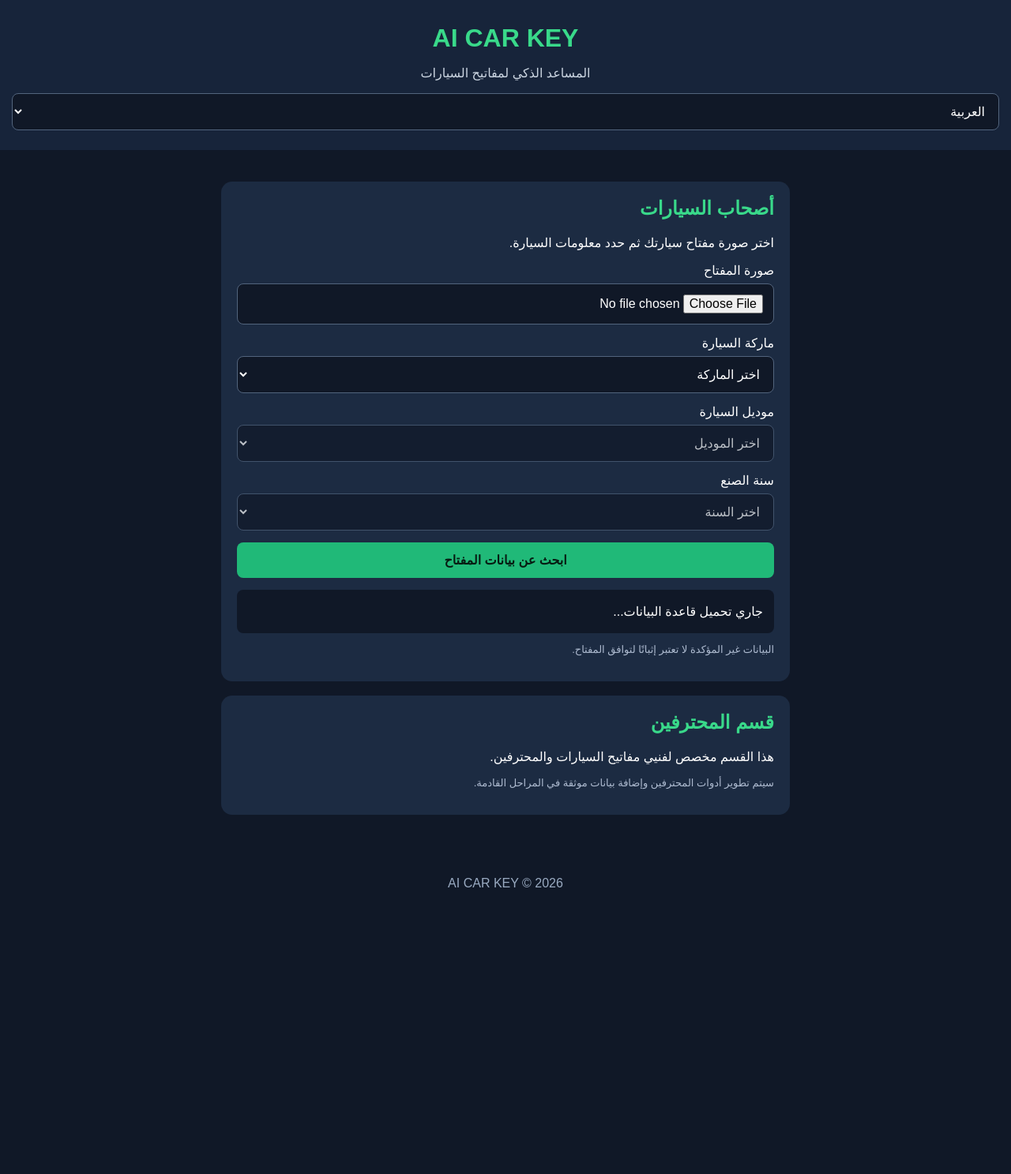
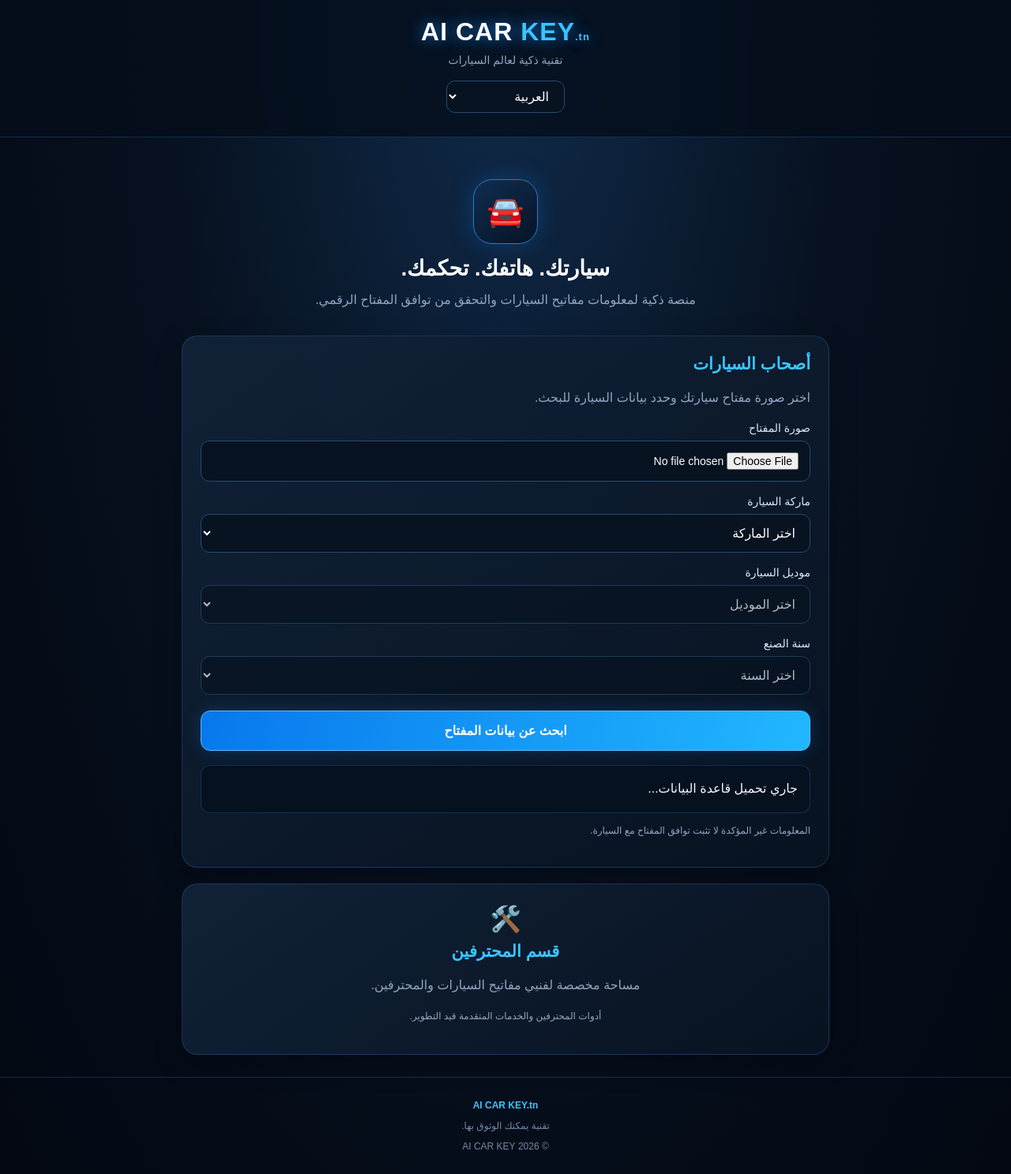
Before and after one commit to benmohamedothman515-arch/AI-CAR-KEY.-, a plain HTML site: page index.html in a window 1280 px wide. Shown: the whole page at 79% size. Before the commit the page ends 1148 px from the top, so only its background shows below. Drawn offline with Linux system fonts and the light colour scheme.

Commit message:
Update index.html with new styles and translations

```diff
--- a/index.html
+++ b/index.html
@@ -4,31 +4,200 @@
 <head>
 <meta charset="UTF-8">
 <meta name="viewport" content="width=device-width, initial-scale=1.0">
-<title>AI CAR KEY</title>
+<meta name="theme-color" content="#07111f">
+<meta name="description" content="AI CAR KEY - Smart automotive key information and digital key compatibility.">
+<title>AI CAR KEY.tn | Smart Automotive Technology</title>
+
 <style>
+:root {
+  --bg:#050b14;
+  --panel:#0d192a;
+  --panel2:#101f34;
+  --blue:#168cff;
+  --cyan:#39c5ff;
+  --text:#f4f8ff;
+  --muted:#91a5c0;
+  --border:rgba(65,155,255,.22);
+}
 *{box-sizing:border-box}
-body{margin:0;background:#101827;color:#fff;font-family:Arial,sans-serif}
-header{text-align:center;padding:25px 15px;background:#17243a}
-h1{color:#39d98a;margin:5px}
-header p{color:#cbd5e1}
-main{max-width:750px;margin:25px auto;padding:15px}
-.card{background:#1c2b42;padding:20px;border-radius:14px;margin-bottom:18px}
-h2{color:#39d98a;margin-top:0}
-label{display:block;margin:14px 0 7px}
-select,input,button{width:100%;padding:13px;border-radius:8px;border:1px solid #52647d;background:#101827;color:white;font-size:16px}
-button{background:#20b978;border:0;color:#071b12;font-weight:bold;cursor:pointer;margin-top:15px}
-button:hover{background:#39d98a}
-#preview{display:none;max-width:100%;max-height:250px;margin:15px auto;border-radius:10px}
-#result{margin-top:15px;padding:14px;background:#101827;border-radius:8px;line-height:1.7;overflow-wrap:anywhere}
-.small{color:#aebbd0;font-size:13px}
-footer{text-align:center;color:#9aabc2;padding:20px}
+body{
+ margin:0;
+ background:radial-gradient(ellipse at 50% 0%,#102b4b 0%,#07111f 48%,#030812 100%);
+ color:var(--text);
+ font-family:Arial,sans-serif;
+ min-height:100vh;
+}
+header{
+ padding:22px 16px 30px;
+ text-align:center;
+ border-bottom:1px solid var(--border);
+ background:rgba(5,13,25,.78);
+}
+.logo{
+ font-size:32px;
+ font-weight:900;
+ letter-spacing:1px;
+ color:white;
+ text-shadow:0 0 18px rgba(22,140,255,.8);
+}
+.logo span{color:var(--cyan)}
+.tagline{
+ color:var(--muted);
+ margin:9px 0 18px;
+ font-size:14px;
+}
+#language{
+ width:auto;
+ min-width:150px;
+ padding:10px 15px;
+}
+main{
+ max-width:850px;
+ margin:28px auto;
+ padding:0 15px;
+}
+.hero{
+ text-align:center;
+ padding:25px 15px 30px;
+}
+.hero-icon{
+ width:82px;
+ height:82px;
+ margin:0 auto 15px;
+ border-radius:24px;
+ display:grid;
+ place-items:center;
+ font-size:38px;
+ background:linear-gradient(145deg,#102d50,#071426);
+ border:1px solid #247dce;
+ box-shadow:0 0 30px rgba(22,140,255,.25);
+}
+.hero h2{
+ font-size:27px;
+ margin:10px 0;
+ color:white;
+}
+.hero p{
+ color:var(--muted);
+ line-height:1.8;
+ max-width:530px;
+ margin:auto;
+}
+.card{
+ background:linear-gradient(145deg,rgba(17,34,56,.98),rgba(8,19,33,.98));
+ border:1px solid var(--border);
+ border-radius:20px;
+ padding:23px;
+ margin-bottom:20px;
+ box-shadow:0 12px 35px rgba(0,0,0,.25);
+}
+.card h2{
+ color:var(--cyan);
+ margin-top:0;
+ font-size:21px;
+}
+.description{
+ color:var(--muted);
+ line-height:1.7;
+}
+label{
+ display:block;
+ margin:17px 0 8px;
+ font-size:14px;
+ color:#d7e8ff;
+}
+select,input{
+ width:100%;
+ padding:14px;
+ border:1px solid #29496c;
+ border-radius:11px;
+ background:#071321;
+ color:white;
+ font-size:16px;
+ outline:none;
+}
+select:focus,input:focus{
+ border-color:var(--cyan);
+ box-shadow:0 0 0 3px rgba(57,197,255,.12);
+}
+input[type=file]{font-size:14px}
+button{
+ width:100%;
+ padding:15px;
+ margin-top:20px;
+ border:1px solid #54bfff;
+ border-radius:12px;
+ background:linear-gradient(100deg,#0878ed,#21b7ff);
+ color:white;
+ font-size:16px;
+ font-weight:bold;
+ cursor:pointer;
+ box-shadow:0 0 22px rgba(22,140,255,.22);
+ transition:.2s;
+}
+button:hover{
+ transform:translateY(-2px);
+ box-shadow:0 0 28px rgba(22,140,255,.4);
+}
+button:active{transform:scale(.99)}
+#preview{
+ display:none;
+ max-width:100%;
+ max-height:260px;
+ object-fit:contain;
+ margin:16px auto;
+ border-radius:14px;
+ border:1px solid var(--border);
+}
+#result{
+ margin-top:18px;
+ padding:15px;
+ min-height:55px;
+ background:#06111f;
+ border:1px solid var(--border);
+ border-radius:12px;
+ line-height:1.8;
+ overflow-wrap:anywhere;
+}
+#result p{margin:7px 0}
+.small{
+ color:var(--muted);
+ font-size:12px;
+ line-height:1.7;
+}
+.pro-box{
+ text-align:center;
+ padding:25px 18px;
+}
+.pro-symbol{
+ font-size:32px;
+ margin-bottom:10px;
+}
+footer{
+ text-align:center;
+ padding:28px 15px;
+ color:#7389a5;
+ font-size:12px;
+ border-top:1px solid var(--border);
+}
+.footer-brand{
+ color:var(--cyan);
+ font-weight:bold;
+}
+@media(max-width:500px){
+ .logo{font-size:27px}
+ .hero h2{font-size:23px}
+ .card{padding:18px}
+ main{margin-top:12px}
+}
 </style>
 </head>
+
 <body>
 
 <header>
-<h1>AI CAR KEY</h1>
-<p id="subtitle">المساعد الذكي لمفاتيح السيارات</p>
+ <div class="logo">AI CAR <span>KEY</span><small style="font-size:13px;color:#39c5ff">.tn</small></div>
+ <p class="tagline" id="subtitle">تقنية ذكية لعالم السيارات</p>
  <select id="language" aria-label="Language">
   <option value="ar">العربية</option>
   <option value="fr">Français</option>
@@ -37,13 +206,20 @@ footer{text-align:center;color:#9aabc2;padding:20px}
 </header>
 
 <main>
+
+<section class="hero">
+ <div class="hero-icon">🚘</div>
+ <h2 id="heroTitle">سيارتك. هاتفك. تحكمك.</h2>
+ <p id="heroText">منصة ذكية لمعلومات مفاتيح السيارات والتحقق من توافق المفتاح الرقمي.</p>
+</section>
+
 <section class="card">
  <h2 id="ownerTitle">أصحاب السيارات</h2>
-<p id="ownerText">اختر صورة مفتاح سيارتك ثم حدد معلومات السيارة.</p>
+ <p class="description" id="ownerText">اختر صورة مفتاح سيارتك وحدد بيانات السيارة للبحث.</p>
 
  <label id="photoLabel" for="photo">صورة المفتاح</label>
  <input type="file" id="photo" accept="image/*">
-<img id="preview" alt="معاينة صورة المفتاح">
+ <img id="preview" alt="Key photo preview">
 
  <label id="brandLabel" for="brand">ماركة السيارة</label>
  <select id="brand">
@@ -61,25 +237,43 @@ footer{text-align:center;color:#9aabc2;padding:20px}
  </select>
 
  <button id="searchCar">ابحث عن بيانات المفتاح</button>
-<div id="result" role="status" aria-live="polite">جاري تحميل قاعدة البيانات...</div>
-<p class="small" id="notice">البيانات غير المؤكدة لا تعتبر إثباتًا لتوافق المفتاح.</p>
+
+ <div id="result" role="status" aria-live="polite">
+  جاري تحميل قاعدة البيانات...
+ </div>
+
+ <p class="small" id="notice">
+  المعلومات غير المؤكدة لا تثبت توافق المفتاح مع السيارة.
+ </p>
 </section>
 
-<section class="card">
+<section class="card pro-box">
+ <div class="pro-symbol">🛠️</div>
  <h2 id="proTitle">قسم المحترفين</h2>
-<p id="proText">هذا القسم مخصص لفنيي مفاتيح السيارات والمحترفين.</p>
-<p class="small" id="proNote">سيتم تطوير أدوات المحترفين وإضافة بيانات موثقة في المراحل القادمة.</p>
+ <p class="description" id="proText">
+  مساحة مخصصة لفنيي مفاتيح السيارات والمحترفين.
+ </p>
+ <p class="small" id="proNote">
+  أدوات المحترفين والخدمات المتقدمة قيد التطوير.
+ </p>
 </section>
+
 </main>
 
-<footer>AI CAR KEY © 2026</footer>
+<footer>
+ <div class="footer-brand">AI CAR KEY.tn</div>
+ <p id="footerText">Technology You Can Trust</p>
+ © 2026 AI CAR KEY
+</footer>
 
 <script>
 const translations = {
 ar:{
-subtitle:"المساعد الذكي لمفاتيح السيارات",
+subtitle:"تقنية ذكية لعالم السيارات",
+heroTitle:"سيارتك. هاتفك. تحكمك.",
+heroText:"منصة ذكية لمعلومات مفاتيح السيارات والتحقق من توافق المفتاح الرقمي.",
 ownerTitle:"أصحاب السيارات",
-ownerText:"اختر صورة مفتاح سيارتك ثم حدد معلومات السيارة.",
+ownerText:"اختر صورة مفتاح سيارتك وحدد بيانات السيارة للبحث.",
 photoLabel:"صورة المفتاح",
 brandLabel:"ماركة السيارة",
 modelLabel:"موديل السيارة",
@@ -89,25 +283,28 @@ modelPlaceholder:"اختر الموديل",
 yearPlaceholder:"اختر السنة",
 searchCar:"ابحث عن بيانات المفتاح",
 loading:"جاري تحميل قاعدة البيانات...",
-loadError:"تعذر تحميل قاعدة البيانات. تأكد من وجود database.json بجانب index.html.",
+loadError:"تعذر تحميل قاعدة البيانات. تحقق من وجود database.json بجانب index.html.",
 noData:"لا توجد بيانات مطابقة لاختيارك.",
 chooseAll:"يرجى اختيار الماركة والموديل والسنة.",
 found:"بيانات السيارة",
 verified:"تم التحقق من السجل",
-unverified:"هذا السجل يحتاج إلى التحقق. لا تعتمد عليه لتأكيد توافق المفتاح.",
+unverified:"هذا السجل يحتاج إلى التحقق. توافق المفتاح غير مؤكد.",
 keyType:"نوع المفتاح",
 reference:"المرجع",
 notAvailable:"غير متوفر",
-notice:"البيانات غير المؤكدة لا تعتبر إثباتًا لتوافق المفتاح.",
+notice:"المعلومات غير المؤكدة لا تثبت توافق المفتاح مع السيارة.",
 proTitle:"قسم المحترفين",
-proText:"هذا القسم مخصص لفنيي مفاتيح السيارات والمحترفين.",
-proNote:"سيتم تطوير أدوات المحترفين وإضافة بيانات موثقة في المراحل القادمة.",
-photoReady:"تم اختيار الصورة. لم يتم التعرف على المفتاح تلقائيًا."
+proText:"مساحة مخصصة لفنيي مفاتيح السيارات والمحترفين.",
+proNote:"أدوات المحترفين والخدمات المتقدمة قيد التطوير.",
+photoReady:"تم اختيار الصورة. لم يتم التعرف على المفتاح تلقائيًا.",
+footerText:"تقنية يمكنك الوثوق بها."
 },
 fr:{
-subtitle:"Assistant intelligent pour clés de voiture",
+subtitle:"Technologie intelligente pour l'automobile",
+heroTitle:"Votre voiture. Votre téléphone. Votre contrôle.",
+heroText:"Une plateforme intelligente pour les informations sur les clés et la compatibilité des clés numériques.",
 ownerTitle:"Propriétaires de voitures",
-ownerText:"Ajoutez une photo de votre clé puis sélectionnez votre véhicule.",
+ownerText:"Ajoutez une photo de votre clé et sélectionnez votre véhicule.",
 photoLabel:"Photo de la clé",
 brandLabel:"Marque",
 modelLabel:"Modèle",
@@ -115,27 +312,30 @@ yearLabel:"Année",
 brandPlaceholder:"Choisir la marque",
 modelPlaceholder:"Choisir le modèle",
 yearPlaceholder:"Choisir l'année",
-searchCar:"Rechercher les données de la clé",
+searchCar:"Rechercher les informations",
 loading:"Chargement de la base de données...",
 loadError:"Impossible de charger database.json. Vérifiez son emplacement.",
 noData:"Aucune donnée correspondante.",
 chooseAll:"Veuillez choisir la marque, le modèle et l'année.",
-found:"Données du véhicule",
+found:"Informations du véhicule",
 verified:"Enregistrement vérifié",
-unverified:"Cet enregistrement doit être vérifié. Compatibilité non confirmée.",
+unverified:"Enregistrement à vérifier. Compatibilité non confirmée.",
 keyType:"Type de clé",
 reference:"Référence",
 notAvailable:"Non disponible",
-notice:"Les données non vérifiées ne confirment pas la compatibilité.",
+notice:"Les informations non vérifiées ne confirment pas la compatibilité.",
 proTitle:"Espace professionnels",
-proText:"Espace destiné aux techniciens et professionnels des clés automobiles.",
-proNote:"Les outils professionnels et les données vérifiées seront ajoutés ultérieurement.",
-photoReady:"Photo sélectionnée. La clé n'a pas été identifiée automatiquement."
+proText:"Espace destiné aux techniciens et professionnels.",
+proNote:"Les outils professionnels sont en cours de développement.",
+photoReady:"Photo sélectionnée. La clé n'a pas été identifiée automatiquement.",
+footerText:"Une technologie de confiance."
 },
 en:{
-subtitle:"Smart car key assistant",
-ownerTitle:"Car owners",
-ownerText:"Upload a photo of your key and select your vehicle.",
+subtitle:"Smart technology for automotive",
+heroTitle:"Your Car. Your Phone. Your Control.",
+heroText:"A smart platform for car key information and digital key compatibility.",
+ownerTitle:"Car Owners",
+ownerText:"Upload a key photo and select your vehicle information.",
 photoLabel:"Key photo",
 brandLabel:"Car brand",
 modelLabel:"Car model",
@@ -145,236 +345,223 @@ modelPlaceholder:"Select model",
 yearPlaceholder:"Select year",
 searchCar:"Search key information",
 loading:"Loading database...",
-loadError:"Could not load database.json. Check that it is beside index.html.",
-noData:"No matching information was found.",
+loadError:"Could not load database.json. Check its location.",
+noData:"No matching information found.",
 chooseAll:"Please select brand, model and year.",
 found:"Vehicle information",
 verified:"Verified record",
-unverified:"This record needs verification. Key compatibility is not confirmed.",
+unverified:"This record needs verification. Compatibility is not confirmed.",
 keyType:"Key type",
 reference:"Reference",
 notAvailable:"Not available",
-notice:"Unverified information does not confirm key compatibility.",
+notice:"Unverified information does not confirm compatibility.",
 proTitle:"Professional section",
 proText:"For automotive key technicians and professionals.",
-proNote:"Professional tools and verified data will be added in future updates.",
-photoReady:"Photo selected. The key has not been automatically identified."
+proNote:"Professional tools are under development.",
+photoReady:"Photo selected. The key has not been automatically identified.",
+footerText:"Technology You Can Trust."
 }
 };
 
 let database = null;
 let currentLanguage = "ar";
-
 const $ = id => document.getElementById(id);
 
-function setOption(select, value, label) {
+function setOption(select,value,label){
  select.replaceChildren();
-const option = document.createElement("option");
-option.value = value;
-option.textContent = label;
+ const option=document.createElement("option");
+ option.value=value;
+ option.textContent=label;
  select.appendChild(option);
 }
 
-function changeLanguage(lang) {
-currentLanguage = lang;
-const t = translations[lang];
-document.documentElement.lang = lang;
-document.documentElement.dir = lang === "ar" ? "rtl" : "ltr";
+function changeLanguage(lang){
+ currentLanguage=lang;
+ const t=translations[lang];
+ document.documentElement.lang=lang;
+ document.documentElement.dir=lang==="ar"?"rtl":"ltr";
 
-const ids = [
-"subtitle","ownerTitle","ownerText","photoLabel",
-"brandLabel","modelLabel","yearLabel","searchCar",
-"notice","proTitle","proText","proNote"
-];
+ [
+ "subtitle","heroTitle","heroText","ownerTitle","ownerText",
+ "photoLabel","brandLabel","modelLabel","yearLabel",
+ "searchCar","notice","proTitle","proText","proNote","footerText"
+ ].forEach(id=>$(id).textContent=t[id]);
 
-ids.forEach(id => $(id).textContent = t[id]);
+ const oldBrand=$("brand").value;
+ const oldModel=$("model").value;
+ const oldYear=$("year").value;
 
-const oldBrand = $("brand").value;
-const oldModel = $("model").value;
-const oldYear = $("year").value;
-
-setOption($("brand"), "", t.brandPlaceholder);
-setOption($("model"), "", t.modelPlaceholder);
-setOption($("year"), "", t.yearPlaceholder);
-
-if (database) {
  fillBrands(oldBrand);
-if (oldBrand) {
-$("brand").value = oldBrand;
+ if(oldBrand){
+  $("brand").value=oldBrand;
   fillModels(oldModel);
  }
-if (oldModel) {
-$("model").value = oldModel;
+ if(oldModel){
+  $("model").value=oldModel;
   fillYears(oldYear);
-}
-if (oldYear) $("year").value = oldYear;
  }
 }
 
-function fillBrands(selected = "") {
-const t = translations[currentLanguage];
-setOption($("brand"), "", t.brandPlaceholder);
+function fillBrands(selected=""){
+ const t=translations[currentLanguage];
+ setOption($("brand"),"",t.brandPlaceholder);
+ if(!database)return;
 
-if (!database) return;
-
-const brands = [...new Set(
-database.records.map(r => r.brand).filter(Boolean)
+ const brands=[...new Set(
+  database.records.map(r=>r.brand).filter(Boolean)
  )].sort();
 
-brands.forEach(name => {
-const option = document.createElement("option");
-option.value = name;
-option.textContent = name;
+ brands.forEach(name=>{
+  const option=document.createElement("option");
+  option.value=name;
+  option.textContent=name;
   $("brand").appendChild(option);
  });
-
-$("brand").value = selected;
+ $("brand").value=selected;
 }
 
-function fillModels(selected = "") {
-const t = translations[currentLanguage];
-setOption($("model"), "", t.modelPlaceholder);
-setOption($("year"), "", t.yearPlaceholder);
-$("model").disabled = true;
-$("year").disabled = true;
+function fillModels(selected=""){
+ const t=translations[currentLanguage];
+ setOption($("model"),"",t.modelPlaceholder);
+ setOption($("year"),"",t.yearPlaceholder);
+ $("model").disabled=true;
+ $("year").disabled=true;
 
-const brand = $("brand").value;
-if (!brand || !database) return;
+ const brand=$("brand").value;
+ if(!brand||!database)return;
 
-const models = [...new Set(
-database.records
-.filter(r => r.brand === brand)
-.map(r => r.model)
+ const models=[...new Set(
+  database.records.filter(r=>r.brand===brand).map(r=>r.model)
  )];
 
-models.forEach(name => {
-const option = document.createElement("option");
-option.value = name;
-option.textContent = name;
+ models.forEach(name=>{
+  const option=document.createElement("option");
+  option.value=name;
+  option.textContent=name;
   $("model").appendChild(option);
  });
 
-$("model").disabled = false;
-if (selected && models.includes(selected)) {
-$("model").value = selected;
+ $("model").disabled=false;
+ if(selected&&models.includes(selected)){
+  $("model").value=selected;
   fillYears();
  }
 }
 
-function fillYears(selected = "") {
-const t = translations[currentLanguage];
-setOption($("year"), "", t.yearPlaceholder);
-$("year").disabled = true;
+function fillYears(selected=""){
+ const t=translations[currentLanguage];
+ setOption($("year"),"",t.yearPlaceholder);
+ $("year").disabled=true;
 
-const matches = database.records.filter(r =>
-r.brand === $("brand").value &&
-r.model === $("model").value
+ if(!database)return;
+
+ const matches=database.records.filter(r=>
+  r.brand===$("brand").value &&
+  r.model===$("model").value
  );
 
-const years = [...new Set(matches.flatMap(r =>
-Array.isArray(r.years) ? r.years : []
-))].sort((a,b) => a-b);
+ const years=[...new Set(matches.flatMap(r=>
+  Array.isArray(r.years)?r.years:[]
+ ))].sort((a,b)=>a-b);
 
-years.forEach(year => {
-const option = document.createElement("option");
-option.value = String(year);
-option.textContent = String(year);
+ years.forEach(year=>{
+  const option=document.createElement("option");
+  option.value=String(year);
+  option.textContent=String(year);
   $("year").appendChild(option);
  });
 
-$("year").disabled = false;
-if (selected && years.includes(Number(selected))) {
-$("year").value = String(selected);
+ $("year").disabled=false;
+ if(selected&&years.includes(Number(selected))){
+  $("year").value=String(selected);
  }
 }
 
-async function loadDatabase() {
-const t = translations[currentLanguage];
-$("result").textContent = t.loading;
+async function loadDatabase(){
+ $("result").textContent=translations[currentLanguage].loading;
+ try{
+  const response=await fetch("./database.json",{cache:"no-store"});
+  if(!response.ok)throw new Error("Database not found");
 
-try {
-const response = await fetch("./database.json", {cache:"no-store"});
-if (!response.ok) throw new Error("Database file not found");
-
-const data = await response.json();
-if (!data || !Array.isArray(data.records)) {
-throw new Error("Invalid database format");
+  const data=await response.json();
+  if(!data||!Array.isArray(data.records)){
+   throw new Error("Invalid database");
   }
 
-database = data;
+  database=data;
   fillBrands();
-$("result").textContent = t.loading;
-} catch (error) {
-database = null;
-$("result").textContent = t.loadError;
+  $("result").textContent=translations[currentLanguage].loading;
+ }catch(error){
+  database=null;
+  $("result").textContent=translations[currentLanguage].loadError;
  }
 }
 
-$("brand").addEventListener("change", () => fillModels());
-$("model").addEventListener("change", () => fillYears());
+$("brand").addEventListener("change",()=>fillModels());
+$("model").addEventListener("change",()=>fillYears());
 
-$("language").addEventListener("change", event => {
-changeLanguage(event.target.value);
+$("language").addEventListener("change",e=>{
+ changeLanguage(e.target.value);
 });
 
-$("photo").addEventListener("change", event => {
-const file = event.target.files[0];
-if (!file) return;
+$("photo").addEventListener("change",e=>{
+ const file=e.target.files[0];
+ if(!file)return;
 
-if (!file.type.startsWith("image/")) {
-$("result").textContent = translations[currentLanguage].photoReady;
+ if(!file.type.startsWith("image/")){
+  $("result").textContent=translations[currentLanguage].photoReady;
   return;
  }
 
-const reader = new FileReader();
-reader.onload = () => {
-$("preview").src = reader.result;
-$("preview").style.display = "block";
+ const reader=new FileReader();
+ reader.onload=()=>{
+  $("preview").src=reader.result;
+  $("preview").style.display="block";
  };
  reader.readAsDataURL(file);
 });
 
-$("searchCar").addEventListener("click", () => {
-const t = translations[currentLanguage];
+$("searchCar").addEventListener("click",()=>{
+ const t=translations[currentLanguage];
 
-if (!database) {
-$("result").textContent = t.loadError;
+ if(!database){
+  $("result").textContent=t.loadError;
   return;
  }
 
-const brand = $("brand").value;
-const model = $("model").value;
-const year = Number($("year").value);
+ const brand=$("brand").value;
+ const model=$("model").value;
+ const year=Number($("year").value);
 
-if (!brand || !model || !year) {
-$("result").textContent = t.chooseAll;
+ if(!brand||!model||!year){
+  $("result").textContent=t.chooseAll;
   return;
  }
 
-const record = database.records.find(r =>
-r.brand === brand &&
-r.model === model &&
+ const record=database.records.find(r=>
+  r.brand===brand &&
+  r.model===model &&
   Array.isArray(r.years) &&
   r.years.includes(year)
  );
 
  $("result").replaceChildren();
 
-if (!record) {
-$("result").textContent = t.noData;
+ if(!record){
+  $("result").textContent=t.noData;
   return;
  }
 
-const lines = [
-t.found + ": " + brand + " " + model + " (" + year + ")",
-t.keyType + ": " + (record.key_type || t.notAvailable),
-t.reference + ": " + (record.reference || t.notAvailable),
-record.status === "verified" ? t.verified : t.unverified
+ const lines=[
+  t.found+": "+brand+" "+model+" ("+year+")",
+  t.keyType+": "+(record.key_type||t.notAvailable),
+  t.reference+": "+(record.reference||t.notAvailable),
+  record.status==="verified"?t.verified:t.unverified
  ];
 
-lines.forEach(line => {
-const p = document.createElement("p");
-p.textContent = line;
+ lines.forEach(line=>{
+  const p=document.createElement("p");
+  p.textContent=line;
   $("result").appendChild(p);
  });
 });
@@ -382,5 +569,6 @@ $("result").appendChild(p);
 changeLanguage("ar");
 loadDatabase();
 </script>
+
 </body>
 </html>
```
Lines whose indentation alone changed are shown as unchanged.
